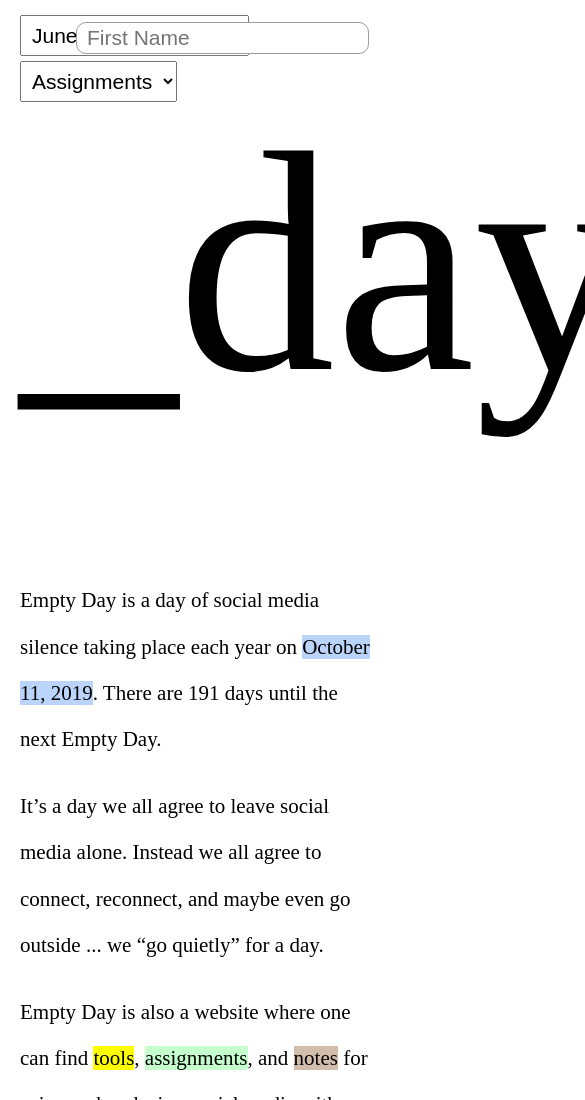
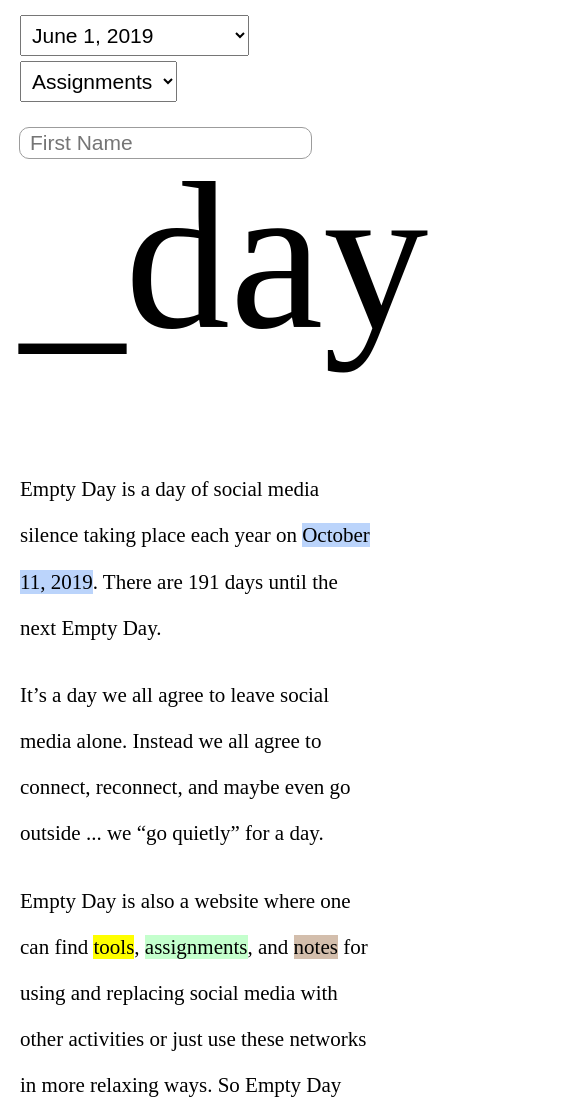
Before and after one commit to oilstel/empty-day-version-1, a plain HTML site: page index.html in a window 390 px wide. Shown: the top 1100 px of the page, 585 px wide, since content can reach past the window. Drawn offline with nearby package versions, Linux system fonts and the light colour scheme.

Commit message:
mobile fixes

```diff
--- a/css/main.css
+++ b/css/main.css
@@ -173,3 +173,13 @@ section .date {
 #faqs p {
     display: none;
 }
+
+@media (max-width: 820px) {
+    h1 {
+        font-size: 10em;
+    }
+    .name-form  {
+        position: relative;
+        margin-left: 20px;
+    }
+}
--- a/css/post.css
+++ b/css/post.css
@@ -2,7 +2,7 @@ body {
 }
 
 h1 {
-    font-size: 200px;
+    font-size: 10em;
     margin: 0;
 }
 
```
